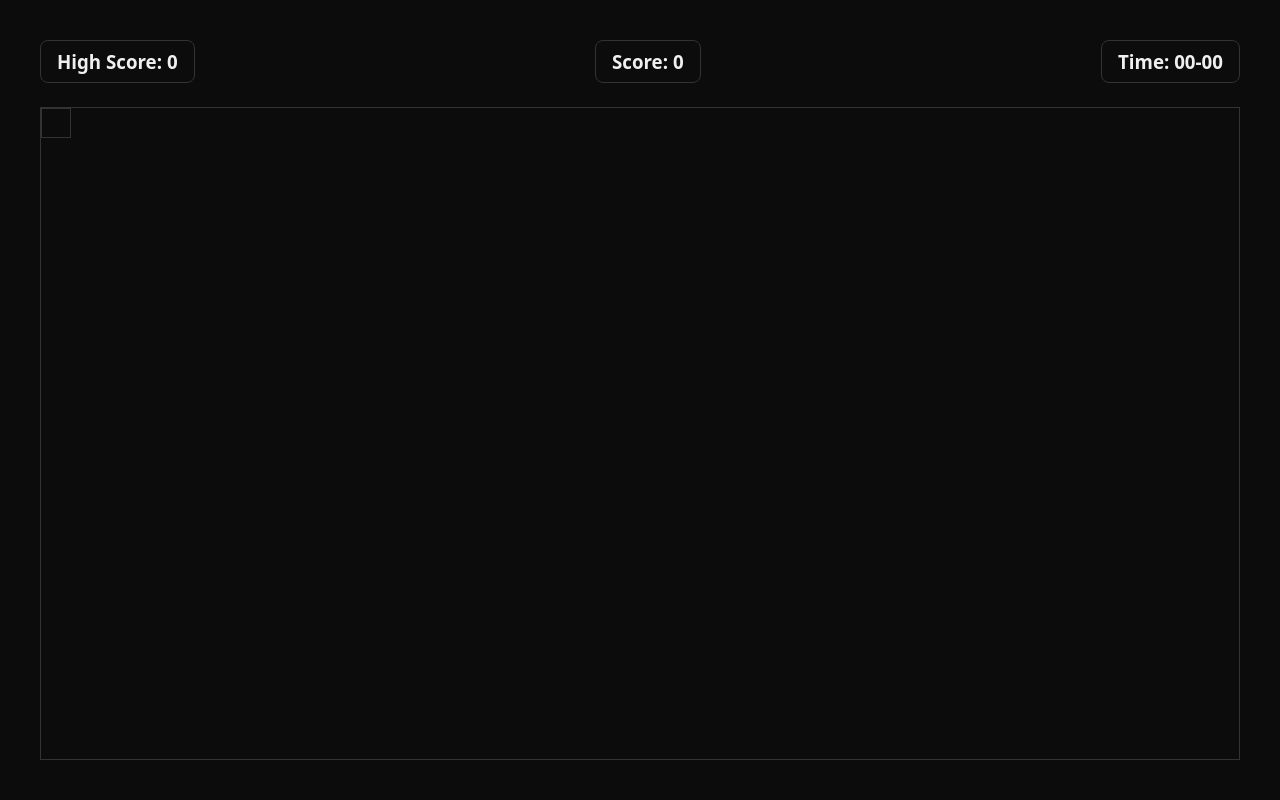
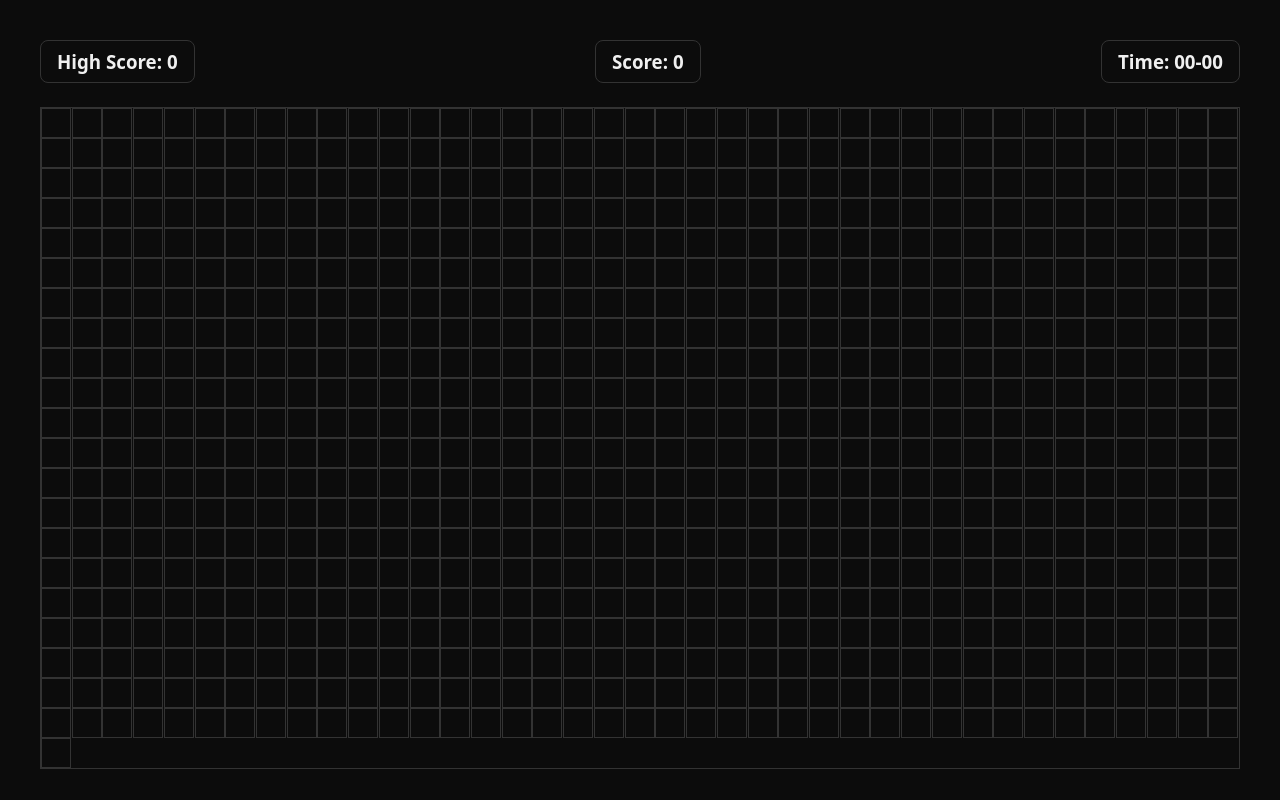
Before and after one commit to khadijafatima409/snake-game, a plain HTML site: page index.html in a window 1280 px wide. Drawn offline with Linux system fonts and the light colour scheme.

Commit message:
Implement game board layout and styling for Snake Game

```diff
--- a/index.html
+++ b/index.html
@@ -34,5 +34,6 @@
         </div>
       </section>
     </main>
+    <script src="script.js"></script>
   </body>
 </html>
--- /dev/null
+++ b/script.js
@@ -0,0 +1,12 @@
+const board = document.querySelector(".board");
+const blockHeight = 30;
+const blockWidth = 30;
+
+const cols = Math.floor(board.clientWidth / blockWidth);
+const rows = Math.floor(board.clientHeight / blockHeight);
+
+for (let i = 0; i < rows * cols; i++) {
+  const block = document.createElement("div");
+  block.classList.add("block");
+  board.appendChild(block);
+}
--- a/style.css
+++ b/style.css
@@ -72,8 +72,8 @@ section .infos {
   border: 1px solid var(--border-primary-color);
   flex-grow: 1;
   display: grid;
-  grid-template-columns: auto-fill, 30px;
-  grid-template-rows: auto-fill, 30px;
+  grid-template-columns: repeat(auto-fill, minmax(30px, 1fr));
+  grid-template-rows: repeat(auto-fill, minmax(30px, 1fr));
 }
 
 .block {
```
